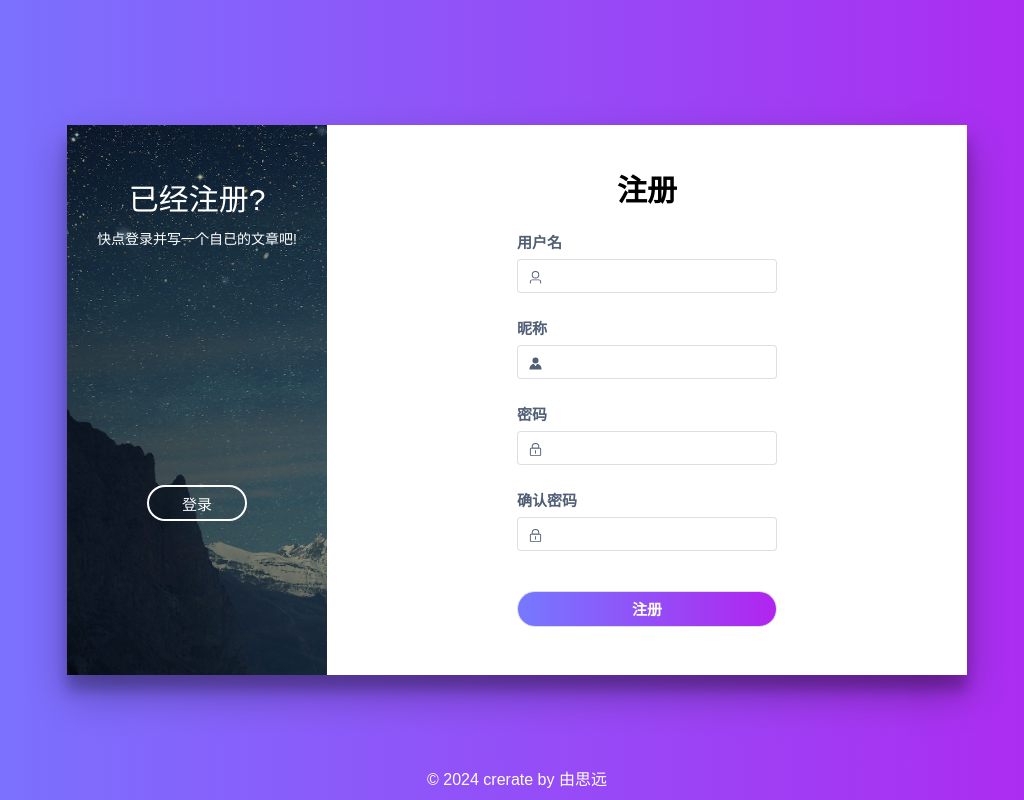
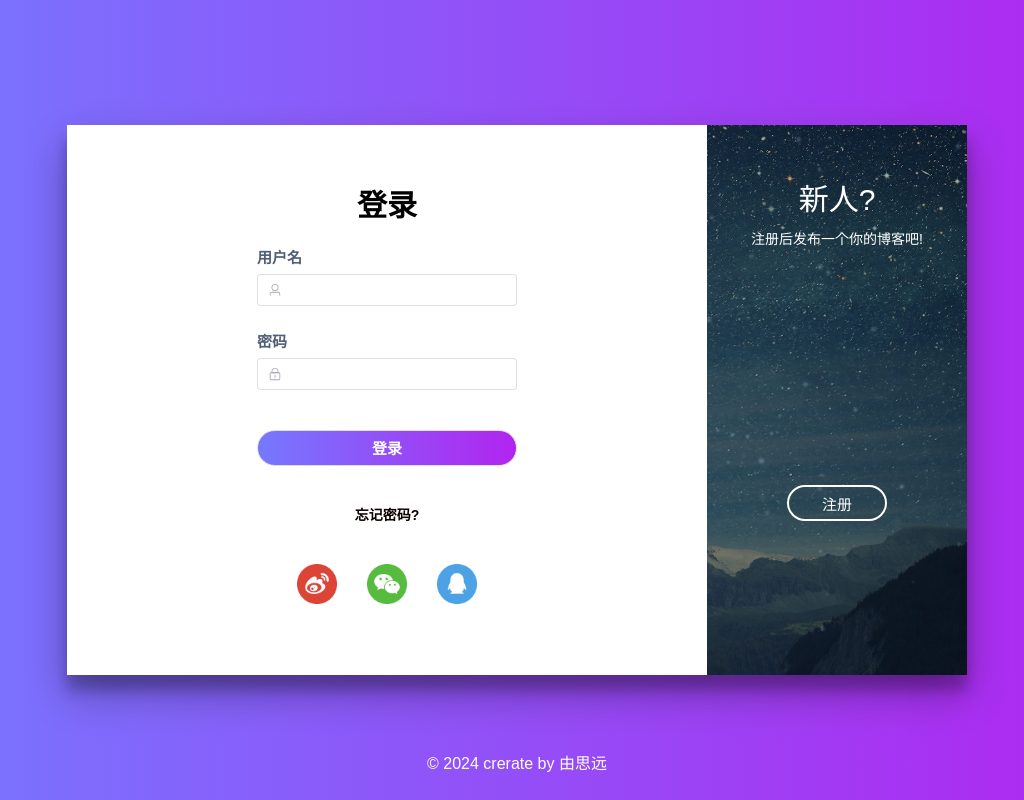
Before and after one commit to psychoysy-1/Myblog-vue, a Vue app: page /login in a window 1280 px wide. Shown: the whole page, without its empty margins (123-1147 px from the left). Built offline with nearby package versions, Linux system fonts and the light colour scheme.

Commit message:
完善登录功能

```diff
--- a/src/api/user.js
+++ b/src/api/user.js
@@ -2,3 +2,6 @@ import request from '@/utils/request'
 
 // 注册接口
 export const userRegisterService = (data) => request.post('/users/register', data)
+
+// 登录接口
+export const userLoginService = (params) => request.get('/users/login', { params })
--- a/src/router/index.js
+++ b/src/router/index.js
@@ -12,6 +12,23 @@ const router = createRouter({
       meta: {
         title: '登录页面'
       }
+    },
+    {
+      path: '/',
+      name: 'home',
+      component: () => import('@/views/layout/LayoutPage.vue'),
+      redirect: '/home',
+      children: [
+        {
+          // 首页
+          path: '/home',
+          name: 'homePage',
+          component: () => import('@/views/home/HomePage.vue'),
+          meta: {
+            title: '首页'
+          }
+        }
+      ]
     }
   ]
 })
--- a/src/utils/request.js
+++ b/src/utils/request.js
@@ -39,7 +39,7 @@ instance.interceptors.response.use(
       router.push('/login')
     }
     //错误的默认情况
-    ElMessage.error(err.response.data.message || '服务异常，请稍后再试')
+    ElMessage.error(err.response.data.msg || '服务异常，请稍后再试')
     return Promise.reject(err)
   }
 )
--- /dev/null
+++ b/src/views/home/HomePage.vue
@@ -0,0 +1,5 @@
+<script></script>
+
+<template>
+  <div>home</div>
+</template>
--- /dev/null
+++ b/src/views/layout/LayoutPage.vue
@@ -0,0 +1,5 @@
+<script setup></script>
+
+<template>
+  <div>主要界面</div>
+</template>
--- a/src/views/login/LoginPage.vue
+++ b/src/views/login/LoginPage.vue
@@ -1,21 +1,29 @@
 <script setup>
 import { ref, watch } from 'vue'
 import { User, Lock, Avatar } from '@element-plus/icons-vue'
-import { userRegisterService } from '@/api/user.js'
+import { userRegisterService, userLoginService } from '@/api/user.js'
+import { useRouter } from 'vue-router'
+import { useUserStore } from '@/stores'
 
 // 设置转换动画
-const isSignUp = ref(true)
+const isSignUp = ref(false)
 const switchForm = () => {
   isSignUp.value = !isSignUp.value
 }
 
-const form = ref()
+// 设置登录前和注册前校验对象
+const rForm = ref()
+const lForm = ref()
 // 定义注册表单
 const regFrom = ref({
   username: '',
   nickname: '',
   password: '',
   redpassword: ''
+})
+const loginForm = ref({
+  username: '',
+  password: ''
 })
 // 校验
 const rules = {
@@ -57,7 +65,7 @@ const rules = {
 // 注册逻辑
 const register = async () => {
   // 提交前进行校验
-  await form.value.validate()
+  await rForm.value.validate()
   await userRegisterService({
     username: regFrom.value.username,
     nickname: regFrom.value.nickname,
@@ -67,33 +75,56 @@ const register = async () => {
   isSignUp.value = false
 }
 
+// 登录逻辑
+const router = useRouter()
+const userStore = useUserStore()
+const login = async () => {
+  // 提交前进行校验
+  await lForm.value.validate()
+  const res = await userLoginService({
+    username: loginForm.value.username,
+    password: loginForm.value.password
+  })
+  // 登录逻辑
+  ElMessage.success(`欢迎! ${res.data.nickname}`)
+  // 储存token
+  userStore.setToken(res.data.token)
+  // 跳转到首页
+  router.push('/')
+}
+
 // 监听切换时候,表单内容重置
 watch(isSignUp, () => {
-  regFrom.value = {
+  ;(regFrom.value = {
     username: '',
     nickname: '',
     password: '',
     redpassword: ''
-  }
+  }),
+    (loginForm.value = {
+      username: '',
+      password: ''
+    })
 })
 </script>
 
 <template>
+  <div class="body">
     <div class="cont" :class="{ 's-signup': isSignUp }">
       <!-- 登录相关 -->
       <div class="form sign-in">
-      <el-form :width="640">
+        <el-form :width="640" ref="lForm" :model="loginForm" :rules="rules">
           <el-form-item><h2>登录</h2></el-form-item>
-        <el-form-item class="label">
+          <el-form-item class="label" prop="username">
             <span>用户名</span>
-          <el-input :prefix-icon="User"></el-input>
+            <el-input :prefix-icon="User" v-model="loginForm.username" clearable></el-input>
           </el-form-item>
-        <el-form-item class="label">
+          <el-form-item class="label" prop="password">
             <span>密码</span>
-          <el-input :prefix-icon="Lock" show-password></el-input>
+            <el-input :prefix-icon="Lock" show-password v-model="loginForm.password"></el-input>
           </el-form-item>
           <el-form-item>
-          <el-button class="login-btn submit">登录</el-button>
+            <el-button class="login-btn submit" @click="login">登录</el-button>
           </el-form-item>
           <el-form-item>
             <p class="forgot-pass">忘记密码?</p>
@@ -144,7 +175,7 @@ watch(isSignUp, () => {
 
         <!-- 注册相关 -->
         <div class="form sign-up">
-        <el-form :rules="rules" :width="640" :model="regFrom" ref="form">
+          <el-form :rules="rules" :width="640" :model="regFrom" ref="rForm">
             <el-form-item><h2>注册</h2></el-form-item>
             <el-form-item class="label" prop="username">
               <span>用户名</span>
@@ -171,23 +202,25 @@ watch(isSignUp, () => {
     </div>
 
     <!-- 底部 -->
-  <div class="footer">
+    <el-footer class="footer">
       <p>© 2024 crerate by 由思远</p>
+    </el-footer>
   </div>
 </template>
 
+<!-- 全局设置  -->
 <style>
-/* 全局设置 */
 *,
 *:before,
 *:after {
   margin: 0;
   padding: 0;
   box-sizing: border-box;
-  font-family: 'Nunito', sans-serif;
 }
+</style>
 
-body {
+<style scoped>
+.body {
   width: 100%;
   height: 100vh;
   display: flex;
```
Lines whose indentation alone changed are shown as unchanged.
